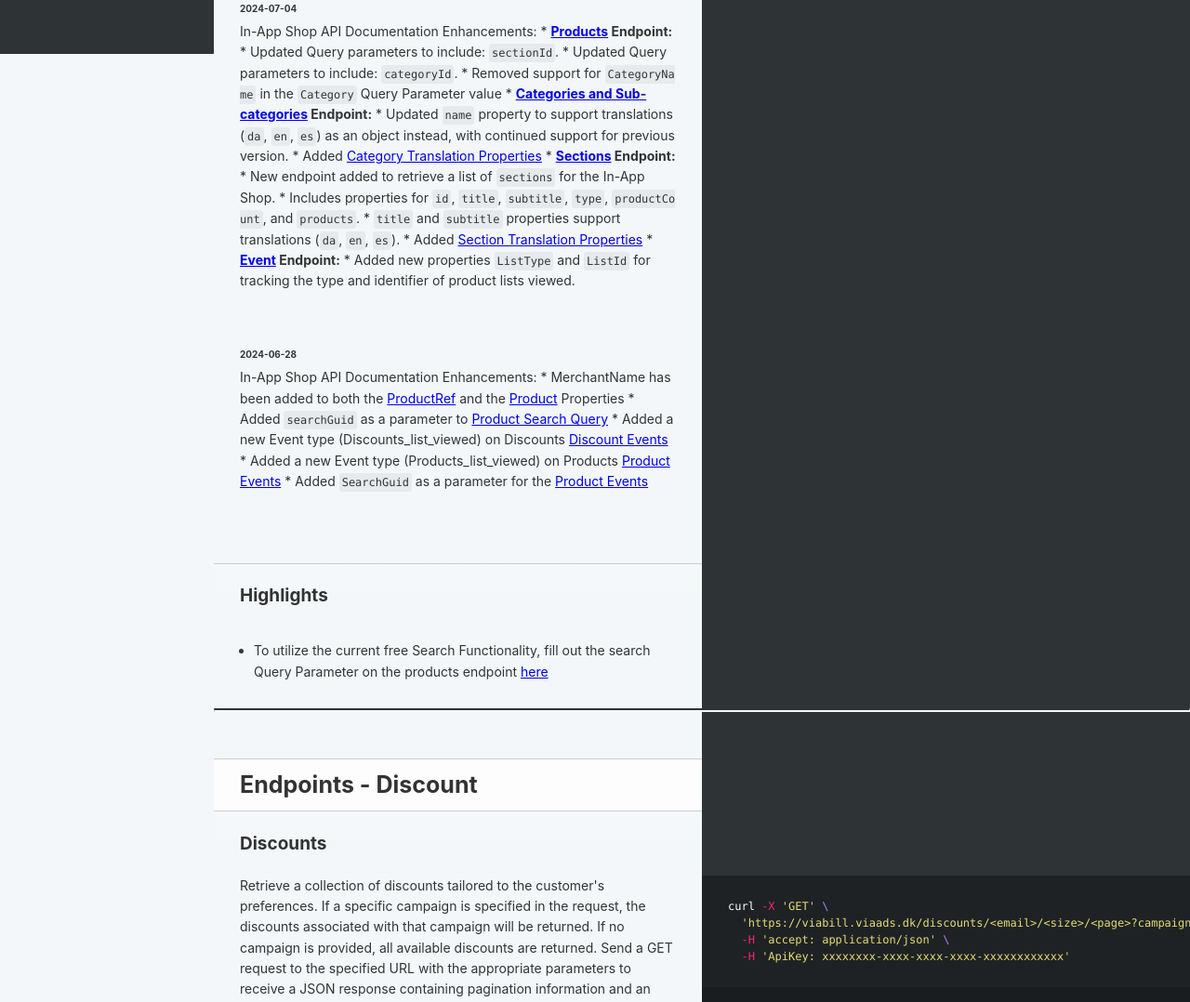
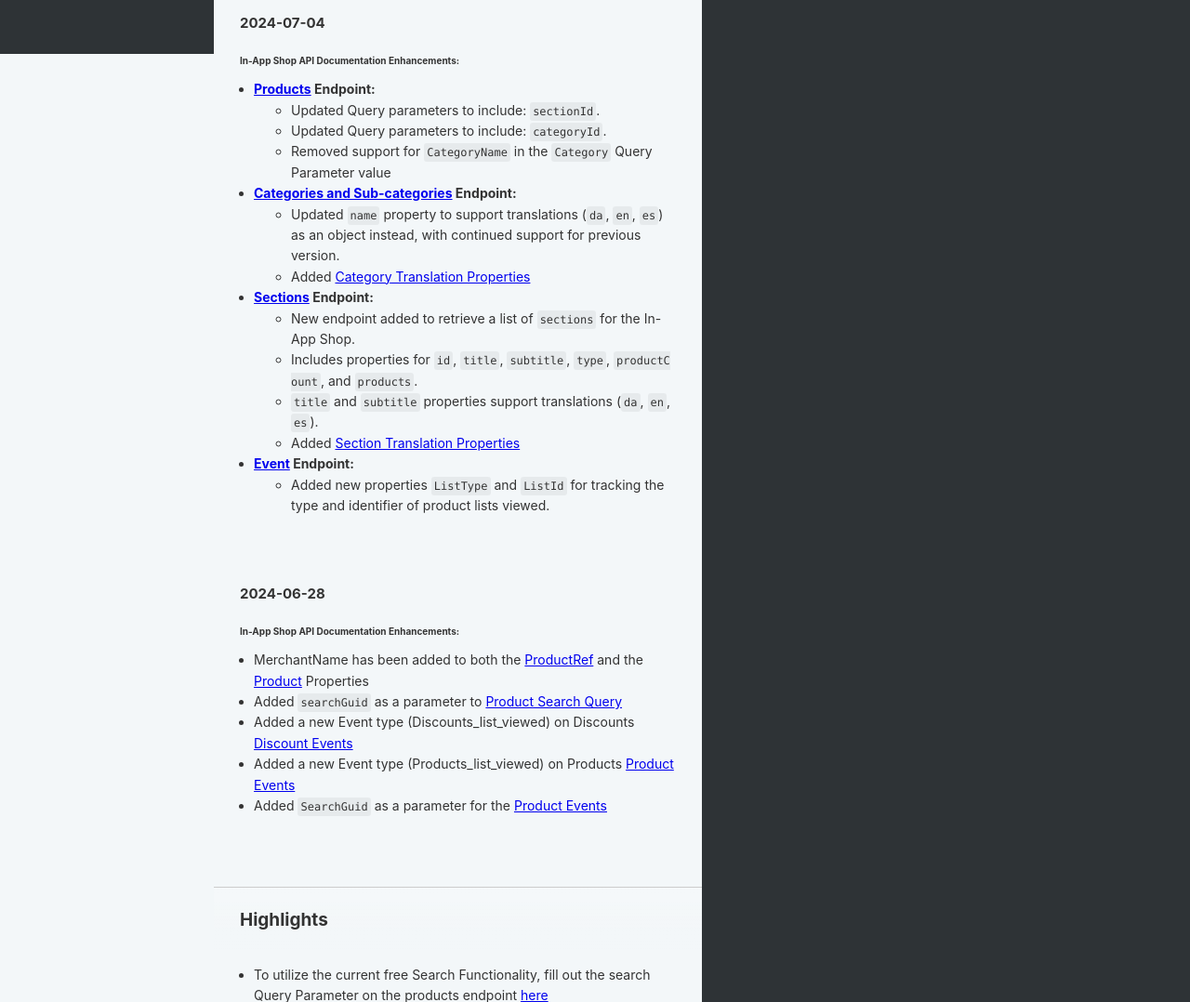
Before and after one commit to Marlin-OS-ApS/Slate-Viabill-Documentation, a plain HTML site: page index.html in a window 1280 px wide. Shown: the part 742-1820 px from the top of the page at 93% size. Drawn offline with Linux system fonts and the light colour scheme.

Commit message:
Updated Change Log List Visuals

```diff
--- a/index.html
+++ b/index.html
@@ -408,31 +408,45 @@ You must replace <code>xxxxxxxx-xxxx-xxxx-xxxx-xxxxxxxxxxxx</code> with your per
 </aside>
 
 <hr>
-<h1 id='changelog'>Changelog</h1><h2 id='recent-changes'>Recent Changes</h2><h4 id='2024-07-04'>2024-07-04</h4>
-<p>In-App Shop API Documentation Enhancements:
-* <b><a href="#products">Products</a> Endpoint:</b>
-  * Updated Query parameters to include: <code>sectionId</code>.
-  * Updated Query parameters to include: <code>categoryId</code>.
-  * Removed support for <code>CategoryName</code> in the <code>Category</code> Query Parameter value
-* <b><a href="#categories-and-sub-categories">Categories and Sub-categories</a> Endpoint:</b>
-  * Updated <code>name</code> property to support translations (<code>da</code>, <code>en</code>, <code>es</code>) as an object instead, with continued support for previous version.
-  * Added <a href="#category-translation-properties">Category Translation Properties</a>
-* <b><a href="#sections">Sections</a> Endpoint:</b>
-  * New endpoint added to retrieve a list of <code>sections</code> for the In-App Shop.
-  * Includes properties for <code>id</code>, <code>title</code>, <code>subtitle</code>, <code>type</code>, <code>productCount</code>, and <code>products</code>.
-  * <code>title</code> and <code>subtitle</code> properties support translations (<code>da</code>, <code>en</code>, <code>es</code>).
-  * Added <a href="#section-translation-properties">Section Translation Properties</a>
-* <b><a href="#event-1">Event</a> Endpoint:</b>
-  * Added new properties <code>ListType</code> and <code>ListId</code> for tracking the type and identifier of product lists viewed.</p>
+<h1 id='changelog'>Changelog</h1><h2 id='recent-changes'>Recent Changes</h2><h3 id='2024-07-04'>2024-07-04</h3><h4 id='in-app-shop-api-documentation-enhancements'>In-App Shop API Documentation Enhancements:</h4>
+<ul>
+<li><b><a href="#products">Products</a> Endpoint:</b>
+
+<ul>
+<li>Updated Query parameters to include: <code>sectionId</code>.</li>
+<li>Updated Query parameters to include: <code>categoryId</code>.</li>
+<li>Removed support for <code>CategoryName</code> in the <code>Category</code> Query Parameter value</li>
+</ul></li>
+<li><b><a href="#categories-and-sub-categories">Categories and Sub-categories</a> Endpoint:</b>
+
+<ul>
+<li>Updated <code>name</code> property to support translations (<code>da</code>, <code>en</code>, <code>es</code>) as an object instead, with continued support for previous version.</li>
+<li>Added <a href="#category-translation-properties">Category Translation Properties</a></li>
+</ul></li>
+<li><b><a href="#sections">Sections</a> Endpoint:</b>
+
+<ul>
+<li>New endpoint added to retrieve a list of <code>sections</code> for the In-App Shop. </li>
+<li>Includes properties for <code>id</code>, <code>title</code>, <code>subtitle</code>, <code>type</code>, <code>productCount</code>, and <code>products</code>.</li>
+<li><code>title</code> and <code>subtitle</code> properties support translations (<code>da</code>, <code>en</code>, <code>es</code>).</li>
+<li>Added <a href="#section-translation-properties">Section Translation Properties</a></li>
+</ul></li>
+<li><b><a href="#event-1">Event</a> Endpoint:</b>
+
+<ul>
+<li>Added new properties <code>ListType</code> and <code>ListId</code> for tracking the type and identifier of product lists viewed.</li>
+</ul></li>
+</ul>
 
 <p><br></p>
-<h4 id='2024-06-28'>2024-06-28</h4>
-<p>In-App Shop API Documentation Enhancements:
-* MerchantName has been added to both the <a href="#productref-properties">ProductRef</a> and the <a href="#product-properties">Product</a> Properties
-* Added <code>searchGuid</code> as a parameter to <a href="#Products">Product Search Query</a>
-* Added a new Event type (Discounts_list_viewed) on Discounts <a href="#event">Discount Events</a>
-* Added a new Event type (Products_list_viewed) on Products <a href="#event-1">Product Events</a>
-* Added <code>SearchGuid</code> as a parameter for the <a href="#event-1">Product Events</a></p>
+<h3 id='2024-06-28'>2024-06-28</h3><h4 id='in-app-shop-api-documentation-enhancements-2'>In-App Shop API Documentation Enhancements:</h4>
+<ul>
+<li>MerchantName has been added to both the <a href="#productref-properties">ProductRef</a> and the <a href="#product-properties">Product</a> Properties</li>
+<li>Added <code>searchGuid</code> as a parameter to <a href="#Products">Product Search Query</a></li>
+<li>Added a new Event type (Discounts_list_viewed) on Discounts <a href="#event">Discount Events</a></li>
+<li>Added a new Event type (Products_list_viewed) on Products <a href="#event-1">Product Events</a></li>
+<li>Added <code>SearchGuid</code> as a parameter for the <a href="#event-1">Product Events</a></li>
+</ul>
 <h2 id='highlights'>Highlights</h2>
 <ul>
 <li>To utilize the current free Search Functionality, fill out the search Query Parameter on the products endpoint <a href="#products">here</a></li>
```
